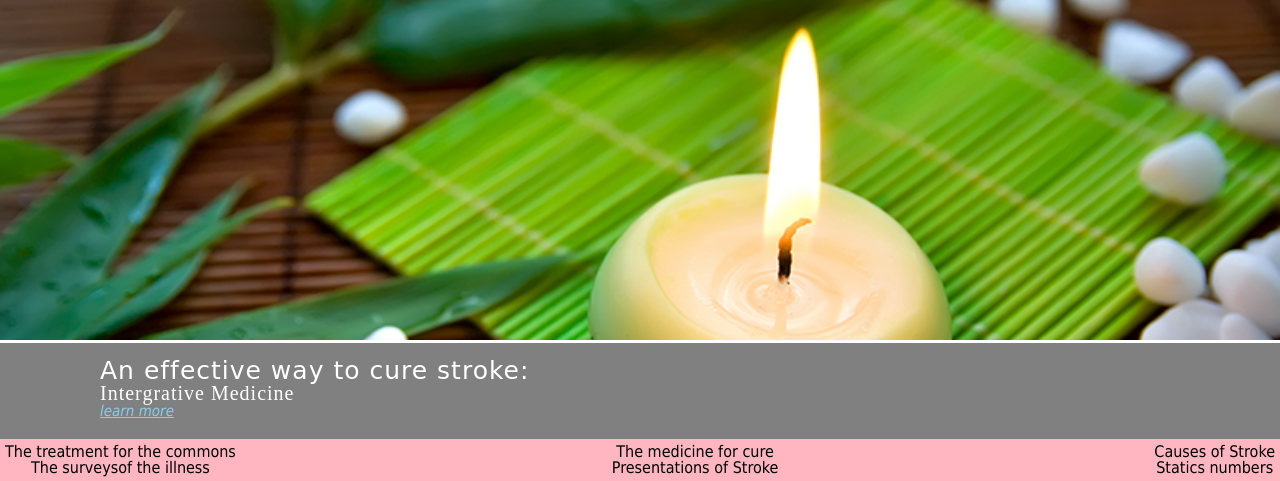
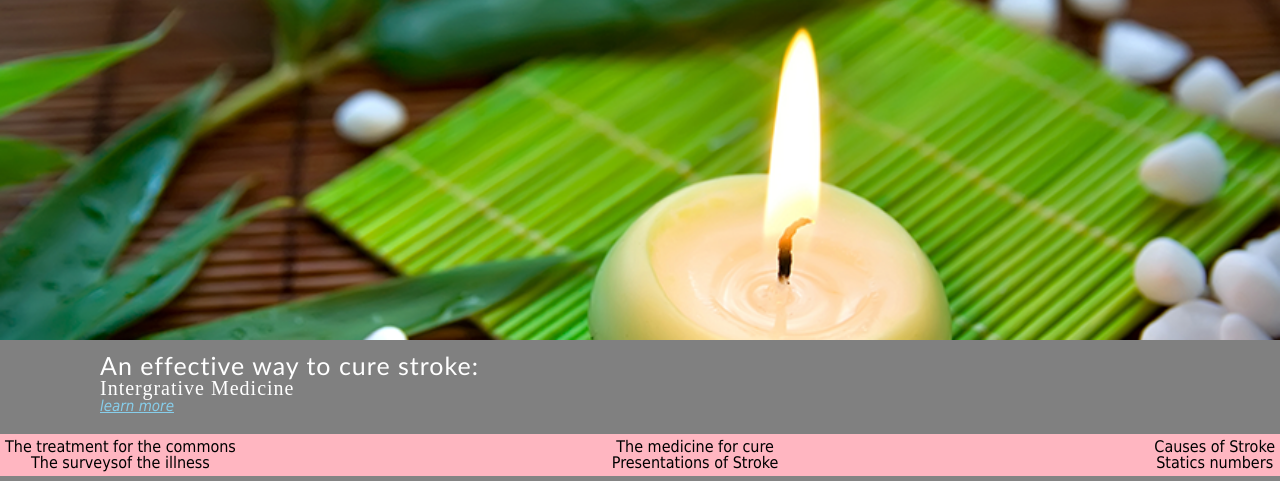
Before and after one commit to bartley-le/INFO1003-GU, a PHP site: page / in a window 1280 px wide. Shown: the part 528-1009 px from the top of the page. Run offline with PHP 8.4, Linux system fonts and the light colour scheme.

Commit message:
font-family

```diff
--- a/style.css
+++ b/style.css
@@ -114,10 +114,11 @@ a{
 /*Kevin - Article*/
 .sectioncontent{
     color: white;
-    background-color: grey;
+    background-color:grey;
     padding-left:100px;
     padding-top:15px;
     padding-bottom:20px;
+    margin-top:-5px;
 }
 
 .picture{
@@ -125,9 +126,10 @@ a{
 }
 
 .bigtitle{
-    font-family: "Comic Sans MS", cursive, sans-serif;
+    font-family: "Trebuchet MS", Helvetica, sans-serif;
     font-size: 25px;
     letter-spacing: 1px;
+    color:white;
 
 }
 
```
